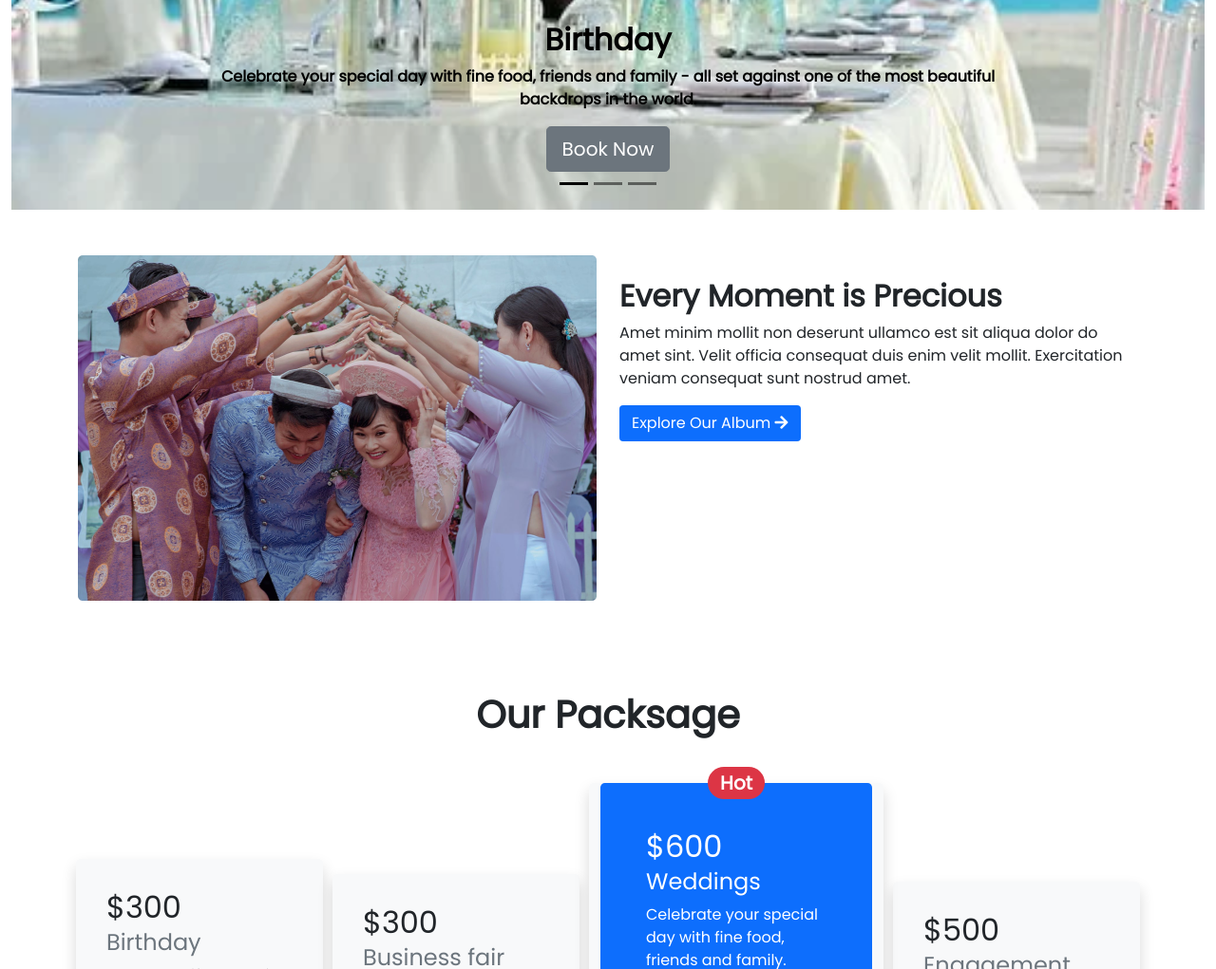
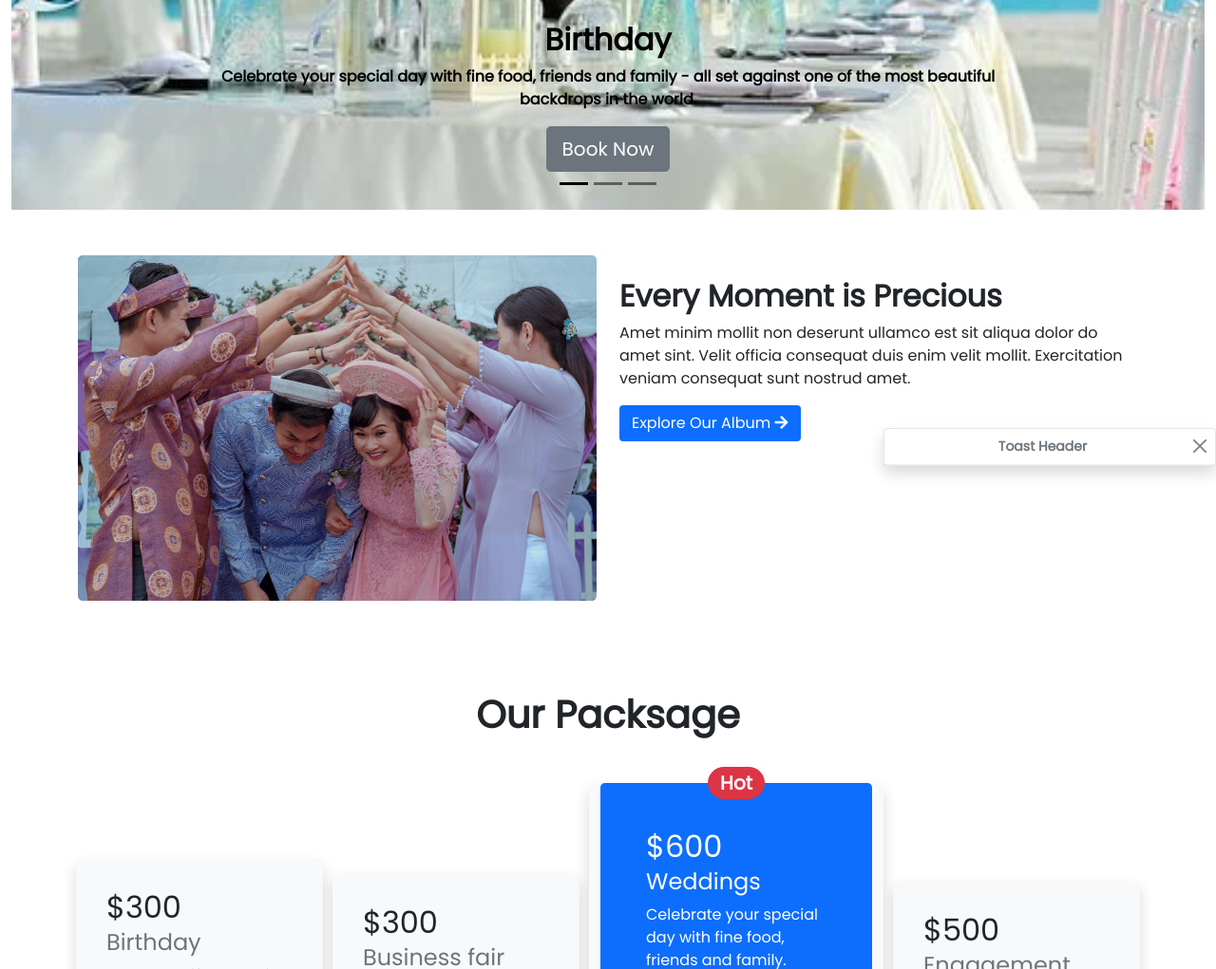
Before and after one commit to MonirujjamanMamun/convention-center, a plain HTML site: page index.html in a window 1280 px wide. Shown: the part 684-1705 px from the top of the page at 95% size. Drawn offline with nearby package versions, Linux system fonts and the light colour scheme.

Commit message:
toast added

```diff
--- a/index.html
+++ b/index.html
@@ -123,8 +123,8 @@
 
         <!-- every moment section start here -->
 
-        <section>
-            <div class="container">
+        <section class="position-relative">
+            <div class="container ">
                 <div class="row row-cols-1 row-cols-md-2 row-cols-lg-2 py-5">
                     <div class="col">
                         <img class="img-fluid" src="images/wedding.png" alt="">
@@ -139,6 +139,12 @@
 
 
 
+            </div>
+            <div class="toast show position-absolute top-50 end-0">
+                <div class="toast-header">
+                    <strong class="ms-auto">Toast Header</strong>
+                    <button type="button" class="btn-close ms-auto" data-bs-dismiss="toast"></button>
+                </div>
             </div>
         </section>
         <!-- every moment section end here -->
```
